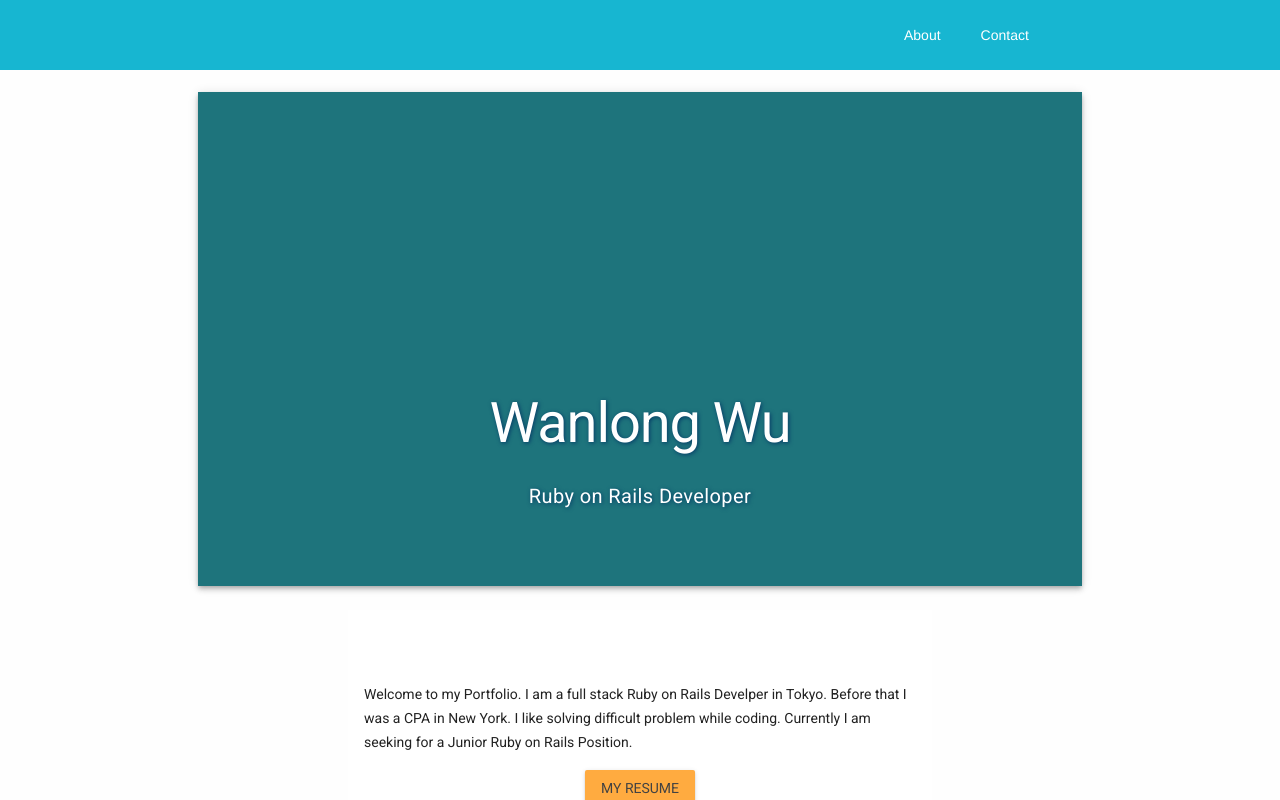
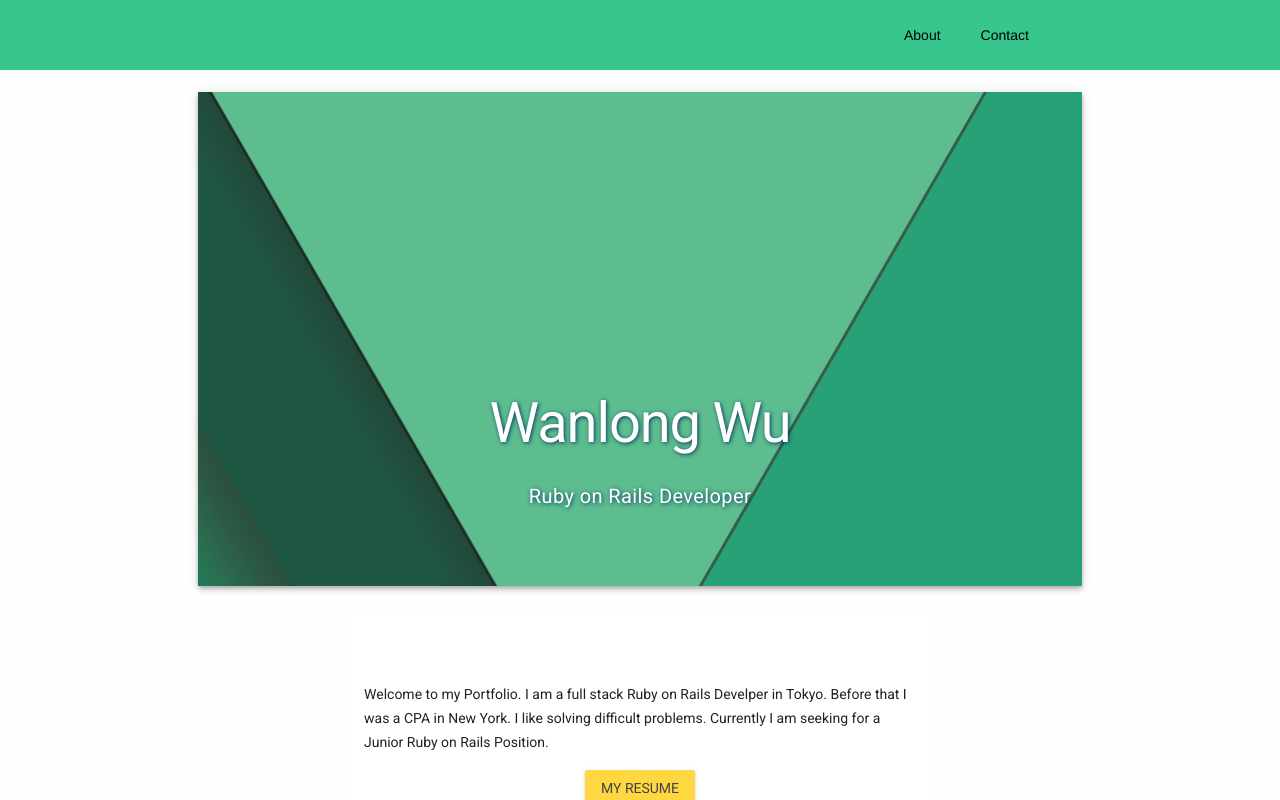
Before and after one commit to wanlongwu/wanlongwu.github.io, a plain HTML site: page index.html in a window 1280 px wide. Drawn offline with nearby package versions, Linux system fonts and the light colour scheme.

Commit message:
changed main color from blue to green

```diff
--- a/index.html
+++ b/index.html
@@ -8,7 +8,7 @@
     <meta name="description" content="Wanlong's Portfolio"/>
     <link href="https://fonts.googleapis.com/css?family=Roboto:regular,bold,italic,thin,light,bolditalic,black,medium&amp;amp;lang=en" rel="stylesheet">
     <link href="https://fonts.googleapis.com/icon?family=Material+Icons" rel="stylesheet">
-    <link href="https://code.getmdl.io/1.3.0/material.cyan-orange.min.css" rel="stylesheet">
+    <link rel="stylesheet" href="https://code.getmdl.io/1.3.0/material.green-amber.min.css" />
       <link href="https://use.fontawesome.com/releases/v5.0.6/css/all.css" rel="stylesheet">
     <link href="styles/main.css" rel="stylesheet">
   </head>
@@ -67,7 +67,7 @@
                   <ul class="demo-list-three mdl-list">
                       <li class="mdl-list__item mdl-list__item--three-line">
                         <span class="mdl-list__item-primary-content">
-                          <p> Welcome to my Portfolio. I am a full stack Ruby on Rails Develper in Tokyo. Before that I was a CPA in New York. I like solving difficult problem while coding. Currently I am seeking for a Junior Ruby on Rails Position.
+                          <p> Welcome to my Portfolio. I am a full stack Ruby on Rails Develper in Tokyo. Before that I was a CPA in New York. I like solving difficult problems.  Currently I am seeking for a Junior Ruby on Rails Position.
                           </p>
                         </span>
                       </li>
--- a/styles/main.css
+++ b/styles/main.css
@@ -5,7 +5,7 @@
 }
 
 .navbar-wagon {
-  background: #17B6D1;
+  background: #36C68E;
   transition: all 0.3s ease-in-out;
   height: 70px;
   padding: 0px 30px;
@@ -35,7 +35,7 @@ body > div.navbar-wagon {
 
 /* Navbar link */
 .navbar-wagon-link {
-  color: white;
+  color: black;
   font-size: 14px;
   text-decoration: none;
 }
@@ -76,9 +76,10 @@ body > div.navbar-wagon {
 }
 
 #header {
-  background: #1E747C url(../img/header.jpg) no-repeat;
-  background-size:100%;
-  padding-top:30%;
+  background: #53a035;
+  background: url("../img/greenbanner.png"), linear-gradient(#00bc52, #d13531); /* W3C */
+/*  background-size:100%;
+*/  padding-top:30%;
   text-align: center;
   margin: auto;
   color: white;
```
Also changed, not shown: img/greenbanner.png (added).
